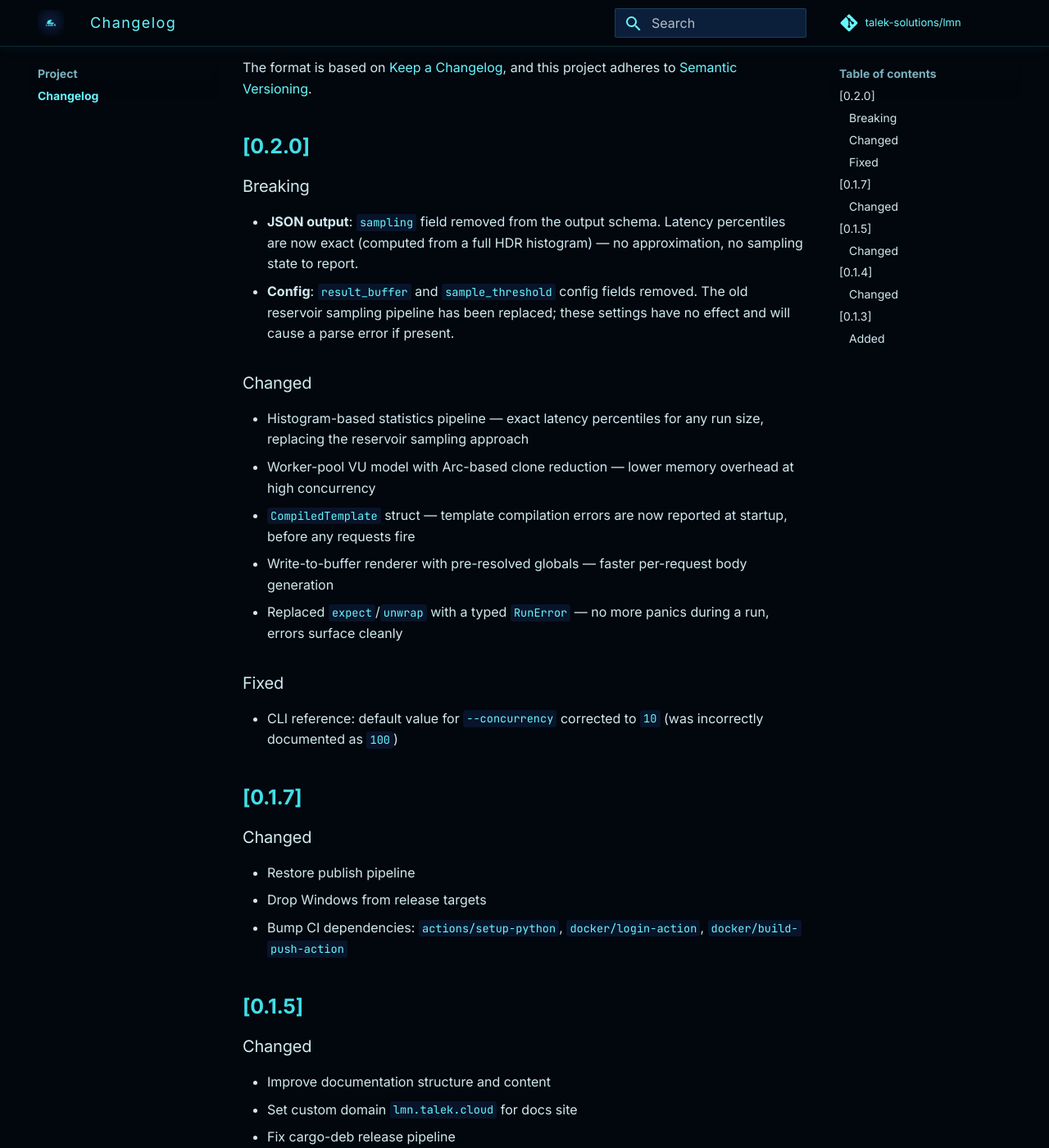
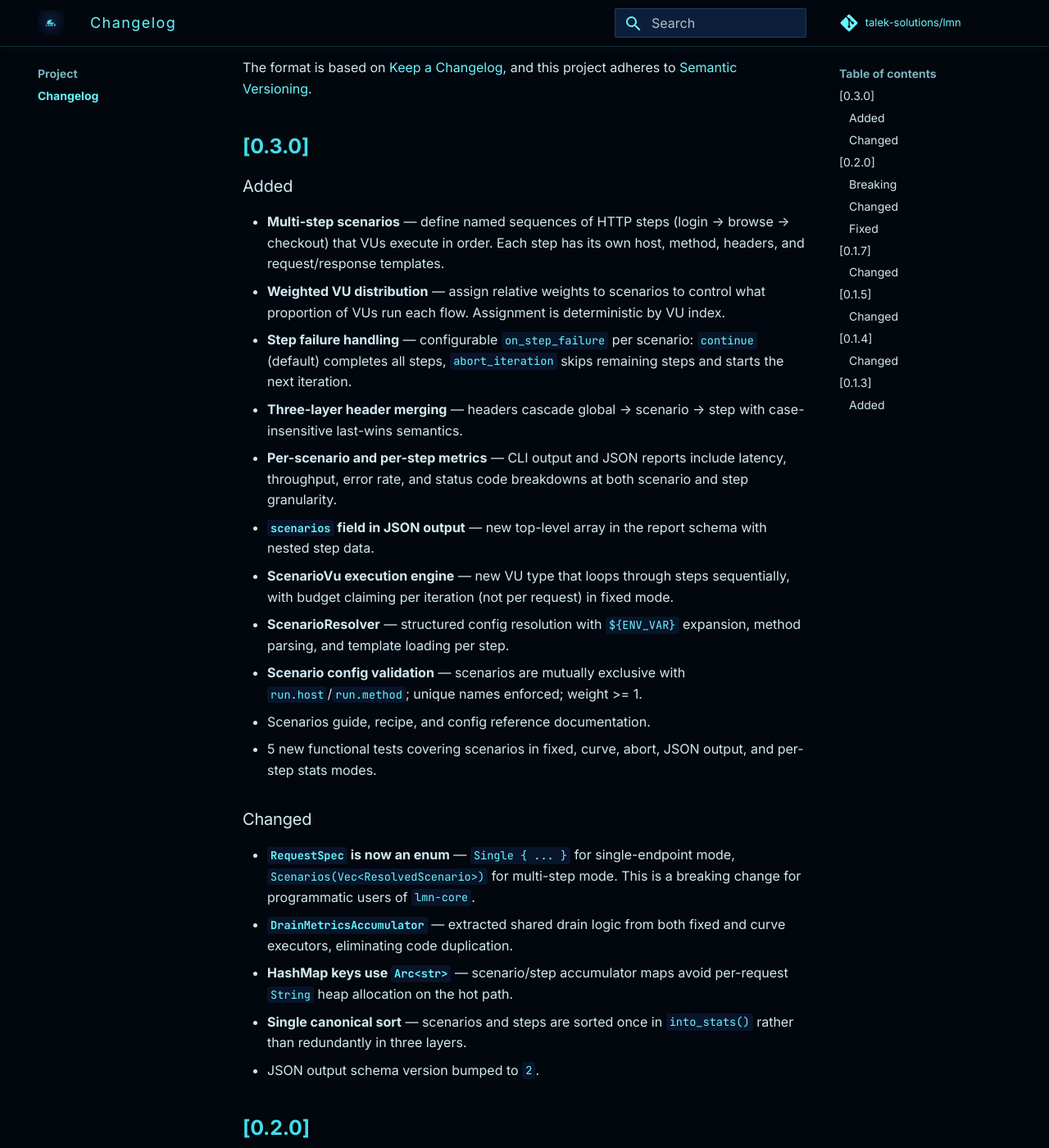
Before and after one commit to talek-solutions/lmn, an MkDocs documentation site: the page built from docs/project/changelog.md, in a window 1280 px wide and 1400 px high, scrolled down 223 px. Shown: the whole window at 82% size. Built offline with MkDocs 1.6.1 and Material for MkDocs 9.7.7, drawn with Linux system fonts in a browser that asks for light colours; comment, search, counter and statistics services are not loaded.

Commit message:
chore: bump to v0.3.0, add changelog, functional tests, and refactor resolver
- Bump lmn and lmn-core from 0.2.0 to 0.3.0
- Add 0.3.0 changelog entry covering scenarios feature
- Add 5 functional tests for scenarios (fixed, curve, abort, JSON, per-step)
- Refactor resolve_scenarios into ScenarioResolver struct with focused helpers
- Fix lmn-core README doctest for RequestSpec enum

Co-Authored-By: Claude Opus 4.6 <noreply@anthropic.com>

```diff
--- a/CHANGELOG.md
+++ b/CHANGELOG.md
@@ -4,6 +4,30 @@ All notable changes to this project will be documented in this file.
 
 The format is based on [Keep a Changelog](https://keepachangelog.com/en/1.1.0/),
 and this project adheres to [Semantic Versioning](https://semver.org/spec/v2.0.0.html).
+
+## [0.3.0]
+
+### Added
+
+- **Multi-step scenarios** — define named sequences of HTTP steps (login → browse → checkout) that VUs execute in order. Each step has its own host, method, headers, and request/response templates.
+- **Weighted VU distribution** — assign relative weights to scenarios to control what proportion of VUs run each flow. Assignment is deterministic by VU index.
+- **Step failure handling** — configurable `on_step_failure` per scenario: `continue` (default) completes all steps, `abort_iteration` skips remaining steps and starts the next iteration.
+- **Three-layer header merging** — headers cascade global → scenario → step with case-insensitive last-wins semantics.
+- **Per-scenario and per-step metrics** — CLI output and JSON reports include latency, throughput, error rate, and status code breakdowns at both scenario and step granularity.
+- **`scenarios` field in JSON output** — new top-level array in the report schema with nested step data.
+- **ScenarioVu execution engine** — new VU type that loops through steps sequentially, with budget claiming per iteration (not per request) in fixed mode.
+- **ScenarioResolver** — structured config resolution with `${ENV_VAR}` expansion, method parsing, and template loading per step.
+- **Scenario config validation** — scenarios are mutually exclusive with `run.host`/`run.method`; unique names enforced; weight >= 1.
+- Scenarios guide, recipe, and config reference documentation.
+- 5 new functional tests covering scenarios in fixed, curve, abort, JSON output, and per-step stats modes.
+
+### Changed
+
+- **`RequestSpec` is now an enum** — `Single { ... }` for single-endpoint mode, `Scenarios(Vec<ResolvedScenario>)` for multi-step mode. This is a breaking change for programmatic users of `lmn-core`.
+- **`DrainMetricsAccumulator`** — extracted shared drain logic from both fixed and curve executors, eliminating code duplication.
+- **HashMap keys use `Arc<str>`** — scenario/step accumulator maps avoid per-request `String` heap allocation on the hot path.
+- **Single canonical sort** — scenarios and steps are sorted once in `into_stats()` rather than redundantly in three layers.
+- JSON output schema version bumped to `2`.
 
 ## [0.2.0]
 
```
Also changed, not shown: lmn-core/README.md (+4 -4 lines), 6 other files.
